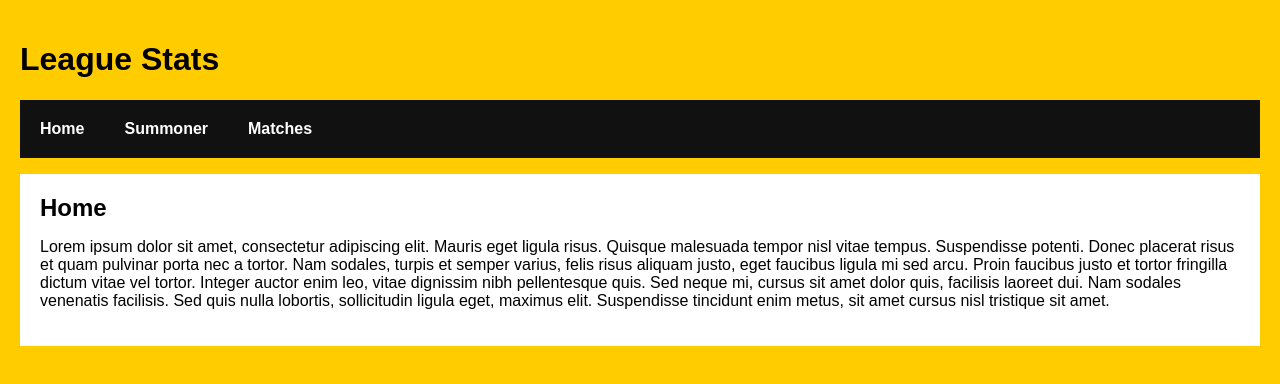
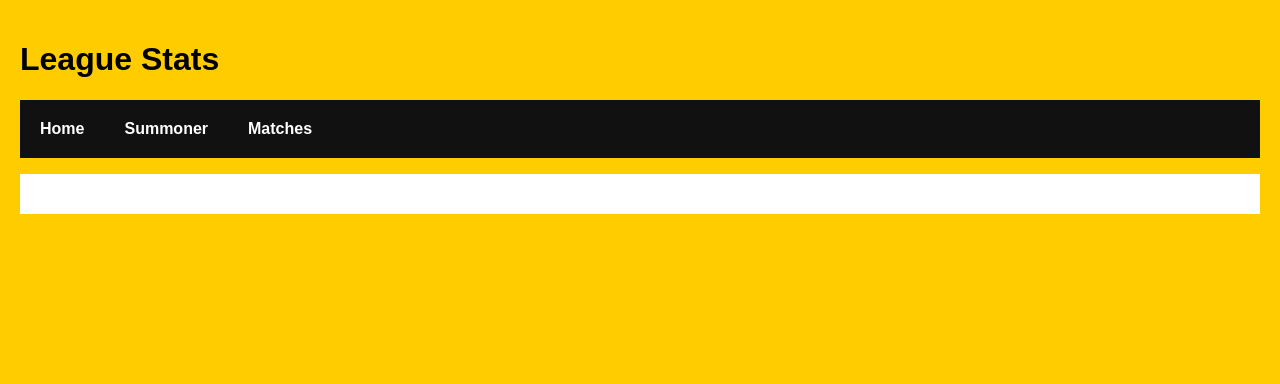
Before and after one commit to robertjawoods/LeagueStats, a React (Create React App) app: page / in a window 1280 px wide. Shown: the top 384 px of the page. Built offline with nearby package versions, Linux system fonts and the light colour scheme.

Commit message:
Fixed routing

```diff
--- a/package.json
+++ b/package.json
@@ -10,6 +10,8 @@
     "react-scripts": "2.1.8"
   },
   "scripts": {
+    "predeploy": "npm run build",
+    "deploy": "gh-pages -d build",
     "start": "react-scripts start",
     "build": "react-scripts build",
     "test": "react-scripts test",
@@ -23,5 +25,6 @@
     "not dead",
     "not ie <= 11",
     "not op_mini all"
-  ]
+  ],
+  "homepage": "https://robertjawoods.github.io/leaguestats"
 }
--- a/src/components/App.js
+++ b/src/components/App.js
@@ -17,9 +17,9 @@ class App extends Component {
                     </ul>
 
                     <div className="content">
-                        <Route exact path="/" component={Home} />
-                        <Route path="/summoner" component={Summoner} />
-                        <Route path="/matches" component={Matches} />
+                        <Route exact path="/LeagueStats" component={Home} />
+                        <Route path="LeagueStats/summoner" component={Summoner} />
+                        <Route path="LeagueStats/matches" component={Matches} />
                     </div>
                 </div>
             </HashRouter>
```
